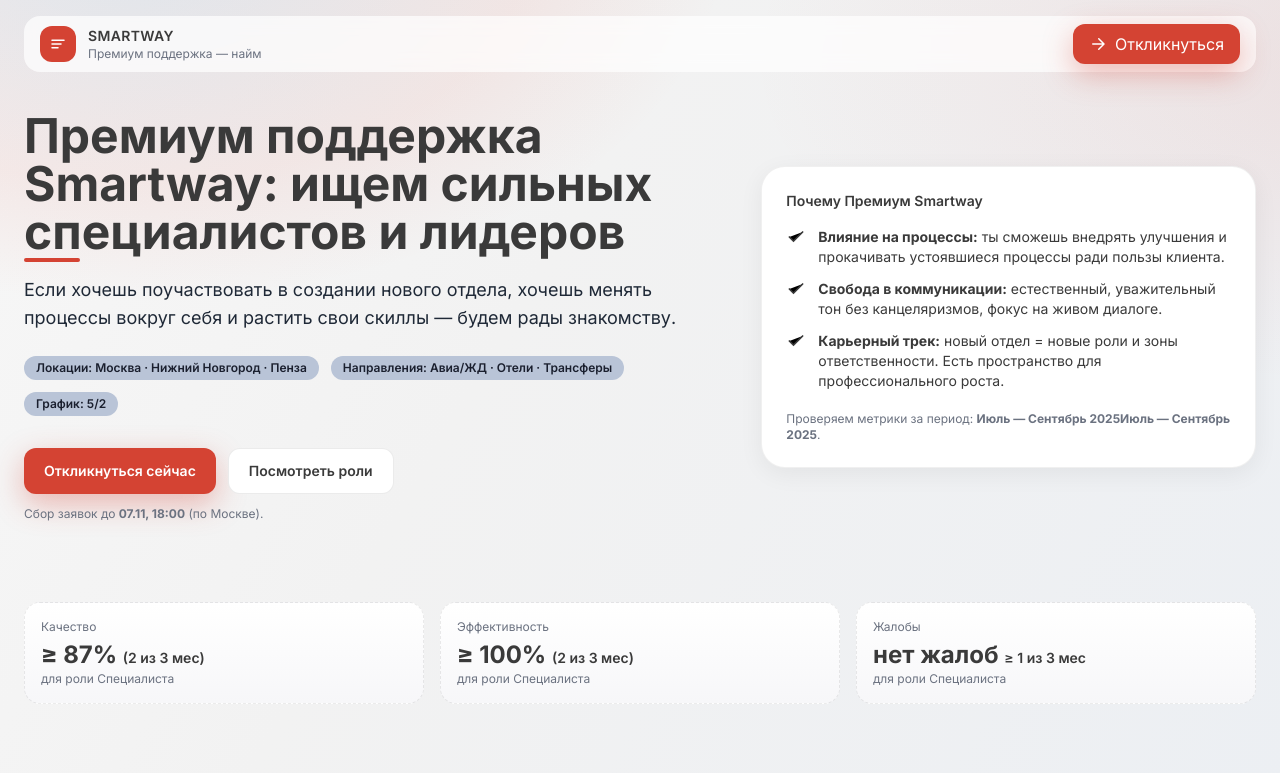
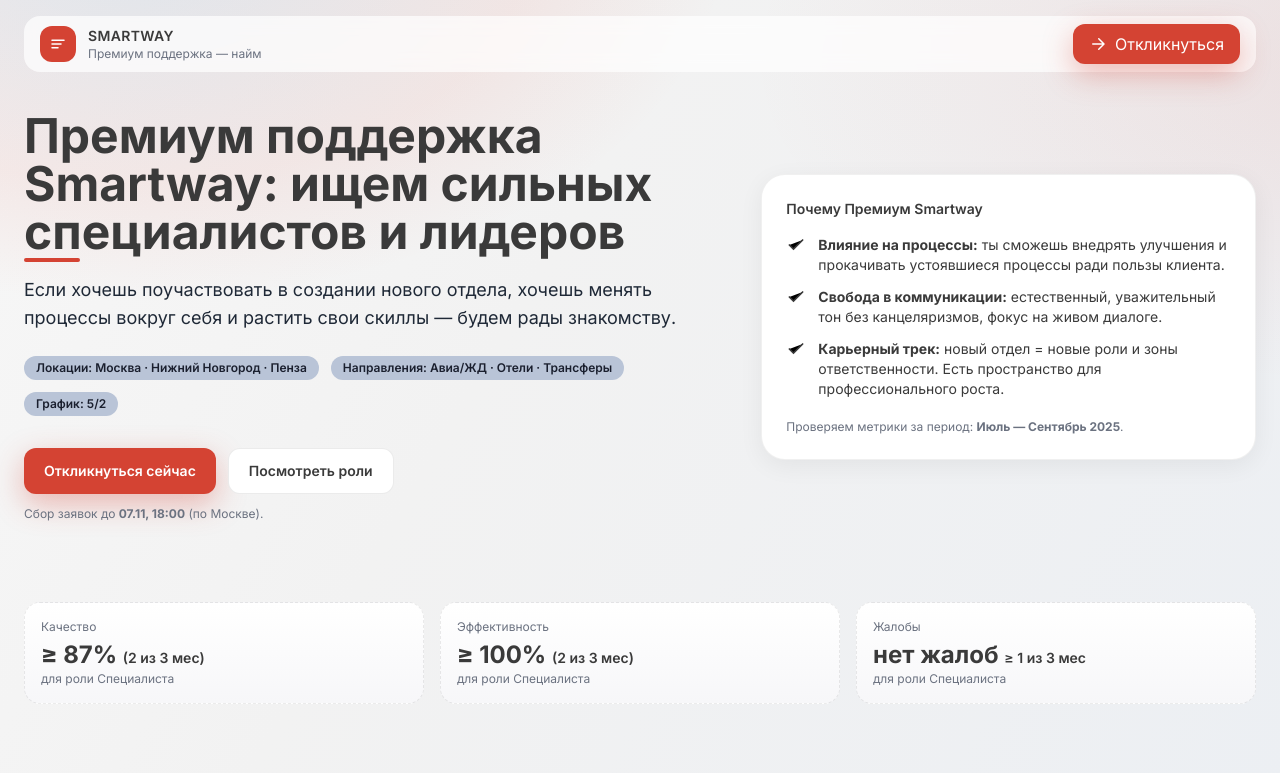
Before and after one commit to MorozovAnton90/area, a plain HTML site: page index.html in a window 1280 px wide. Shown: the top 773 px of the page. Drawn offline with nearby package versions, Linux system fonts and the light colour scheme.

Commit message:
Add files via upload

```diff
--- a/index.html
+++ b/index.html
@@ -85,7 +85,7 @@
               <li class="flex gap-3 check"><svg width="20" height="20" viewBox="0 0 24 24"><path d="M20 6L9 17l-5-5" stroke="currentColor" stroke-width="2" stroke-linecap="round"/></svg><span><strong>Свобода в коммуникации:</strong> естественный, уважительный тон без канцеляризмов, фокус на живом диалоге.</span></li>
               <li class="flex gap-3 check"><svg width="20" height="20" viewBox="0 0 24 24"><path d="M20 6L9 17l-5-5" stroke="currentColor" stroke-width="2" stroke-linecap="round"/></svg><span><strong>Карьерный трек:</strong> новый отдел = новые роли и зоны ответственности. Есть пространство для профессионального роста.</span></li>
             </ul>
-            <div class="mt-5 text-xs muted">Проверяем метрики за период: <strong>Июль — Сентябрь 2025</strong><strong>Июль — Сентябрь 2025</strong>.</div>
+            <div class="mt-5 text-xs muted">Проверяем метрики за период: <strong>Июль — Сентябрь 2025</strong>.</div>
           </div>
         </div>
       </div>
```
